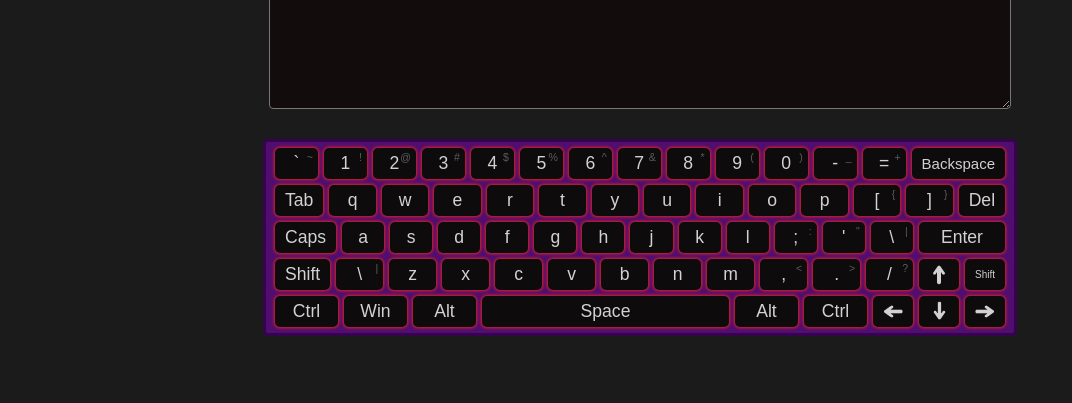
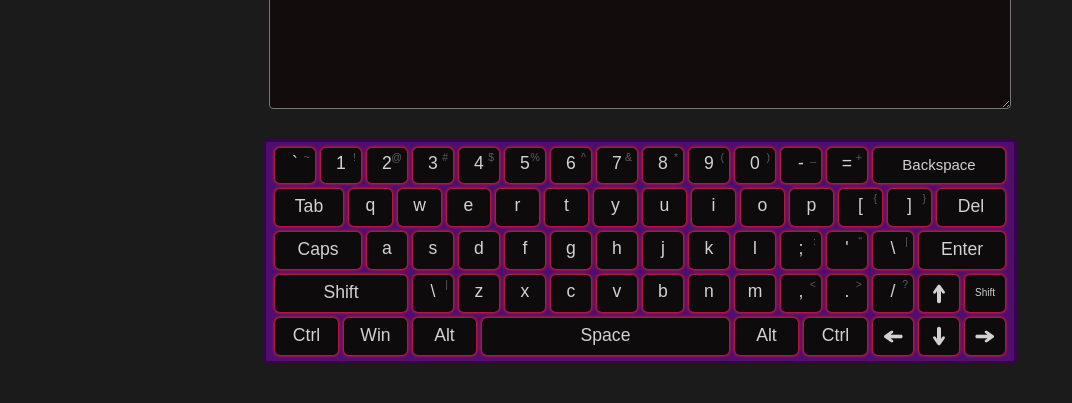
Before and after one commit to dzinrai/virtual-keyboard, a plain HTML site: page index.html in a window 1280 px wide. Shown: the part 101-504 px from the top of the page, without its empty margins (0-1072 px from the left). Drawn offline with Linux system fonts and the light colour scheme.

Commit message:
fix: style for worker buttons

```diff
--- a/script.js
+++ b/script.js
@@ -56,6 +56,7 @@ class Button {
             this.value = '\t';
             this.workerType = true;
         }
+        if (this.workerType) this.domElement.classList.add('worker-type');
         this.locked = false;
     }
 
--- a/style.css
+++ b/style.css
@@ -36,7 +36,8 @@ body {
 }
 .keyboard__button {
     position: relative;
-    padding: 5px 10px;
+    max-width: 40px;
+    padding: 5px 10px 9px;
     margin: 3px;
     border-radius: 5px;
     border: none;
@@ -65,7 +66,7 @@ body {
     flex: 1 0 5%;
 }
 .button__enter {
-    flex: 1 0 11%;
+    flex: 1 0 5%;
 }
 .button__arrowup,
 .button__arrowleft,
@@ -107,8 +108,8 @@ body {
 }
 .button__arrowdown::before {
     transform: rotate(180deg);
-    background-size: 19px;
-    background-position: 10px 7px;
+    background-size: 20px;
+    background-position: 10px 9px;
 }
 .info {
     position: absolute;
@@ -137,3 +138,10 @@ body {
     font-size: 0.6em;
     opacity: 0.4;
 }
+.keyboard__row:nth-child(2) .keyboard__button:not(.worker-type) {
+    max-width: 43px;
+}
+.worker-type {
+    max-width: unset;
+    padding-top: 7px;
+}
```
